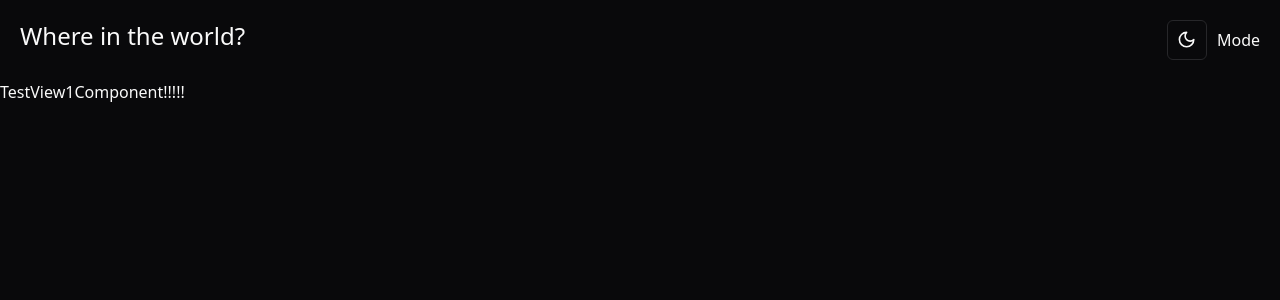
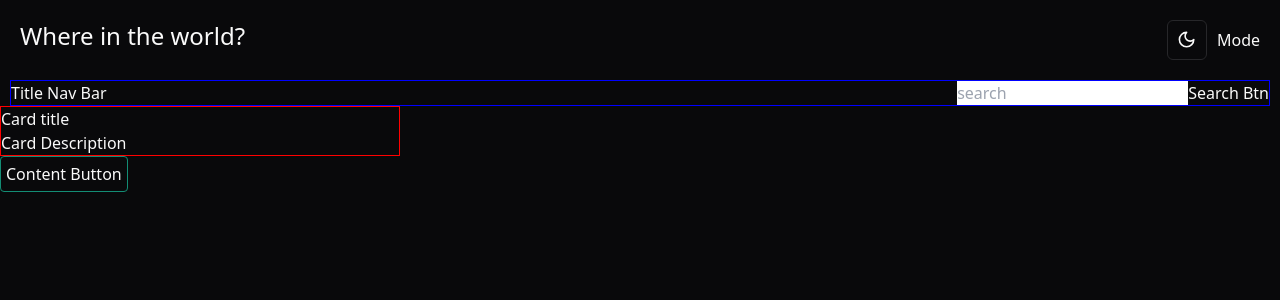
Before and after one commit to anghel7/react-course, a React (Vite) app: page /test/view1 in a window 1280 px wide. Shown: the top 300 px of the page. Built offline with nearby package versions, Linux system fonts and the light colour scheme.

Commit message:
feat: adding react hook forms

```diff
--- a/src/course-test/test-components/test-buton-component/test-button-component.tsx
+++ b/src/course-test/test-components/test-buton-component/test-button-component.tsx
@@ -1,10 +1,20 @@
 import { FC, } from 'react';
 
-const TestButtonComponent: FC = (props) => {
+interface TestButtonProps{
+  content:string
+}
+
+const Style = {
+  border: "1px solid #138d75",
+  borderRadius: '4px',
+  padding: '5px'
+}
+
+const TestButtonComponent: FC<TestButtonProps> = (props) => {
 
   return (
     <>
-      <p>TestButtonComponent!!!!!</p>
+      <button type='button' style={Style}>{props.content}</button>
     </>
   )
 }
--- a/src/course-test/test-components/test-card-component/test-card-component.tsx
+++ b/src/course-test/test-components/test-card-component/test-card-component.tsx
@@ -1,10 +1,25 @@
 import { FC, } from 'react';
 
-const TestCardComponent: FC = (props) => {
+interface TestCardBarProps{
+  title:string,
+  description:string
+}
+
+const Style = {
+  border: '1px solid red',
+  width: '400px'
+}
+
+
+
+const TestCardComponent: FC<TestCardBarProps> = ({title, description}) => {
 
   return (
     <>
-      <p>TestCardComponent!!!!!</p>
+      <div style={Style}>
+        <h1>{title}</h1>
+        <p>{description}</p>
+      </div>
     </>
   )
 }
--- a/src/course-test/test-components/test-navigation-bar-component/test-navigation-bar-component.tsx
+++ b/src/course-test/test-components/test-navigation-bar-component/test-navigation-bar-component.tsx
@@ -1,10 +1,35 @@
 import { FC, } from 'react';
+import { useForm, SubmitHandler } from 'react-hook-form';
 
-const TestNavigationBarComponent: FC = (props) => {
+
+interface TestNavigationBarProps {
+  title: string
+}
+
+const Style = {
+  border: '1px solid blue',
+  display: 'flex',
+  justifyContent: 'space-between',
+  marginRight: '10px',
+  marginLeft: '10px'
+}
+
+const TestNavigationBarComponent: FC<TestNavigationBarProps> = ({ title }) => {
+  const { register, handleSubmit } = useForm();
+  const onSubmit: SubmitHandler<any> = (data) => {
+    console.log('Serchig: ', data);
+  }
 
   return (
     <>
-      <p>TestNavigationBarComponent!!!!!</p>
+      <div style={Style}>
+        <h1>{title}</h1>
+        <form onSubmit={handleSubmit(onSubmit)}>
+          <input type="text" placeholder='search' {...register("search")} />
+          <button type='submit'>Search Btn</button>
+        </form>
+
+      </div>
     </>
   )
 }
--- a/src/course-test/test-pages/test-view-1-component/test-view-1-component.tsx
+++ b/src/course-test/test-pages/test-view-1-component/test-view-1-component.tsx
@@ -1,10 +1,15 @@
+import TestButtonComponent from '@/course-test/test-components/test-buton-component/test-button-component';
+import TestCardComponent from '@/course-test/test-components/test-card-component/test-card-component';
+import TestNavigationBarComponent from '@/course-test/test-components/test-navigation-bar-component/test-navigation-bar-component';
 import { FC, } from 'react';
 
 const TestView1Component: FC = (props) => {
 
   return (
     <>
-      <p>TestView1Component!!!!!</p>
+      <TestNavigationBarComponent title={'Title Nav Bar'}></TestNavigationBarComponent>
+      <TestCardComponent title={'Card title'} description={'Card Description'}></TestCardComponent>
+      <TestButtonComponent content={'Content Button'}></TestButtonComponent>
     </>
   )
 }
```
